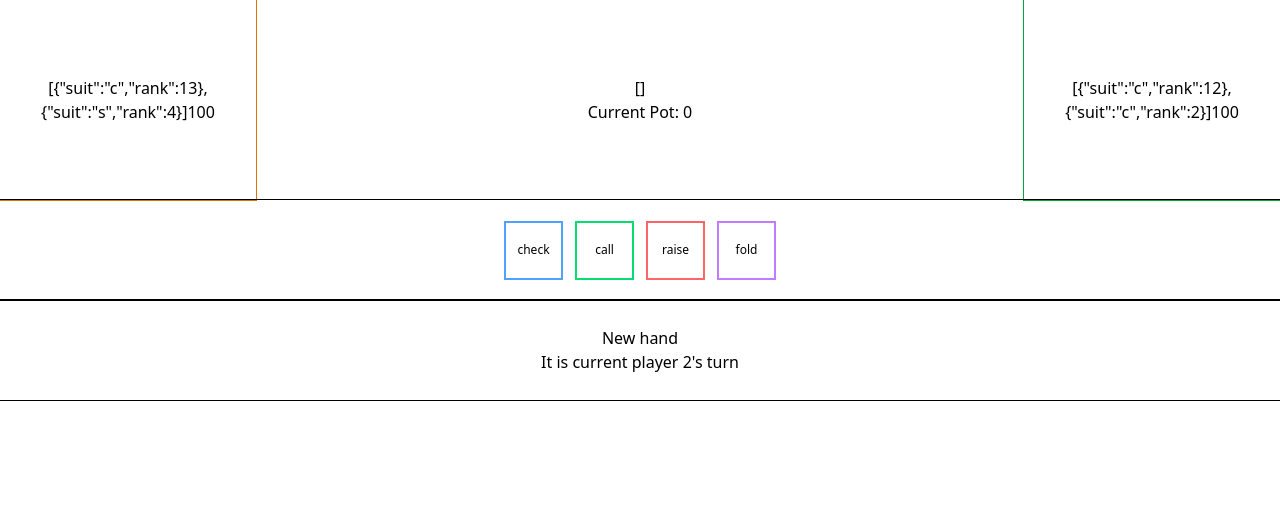
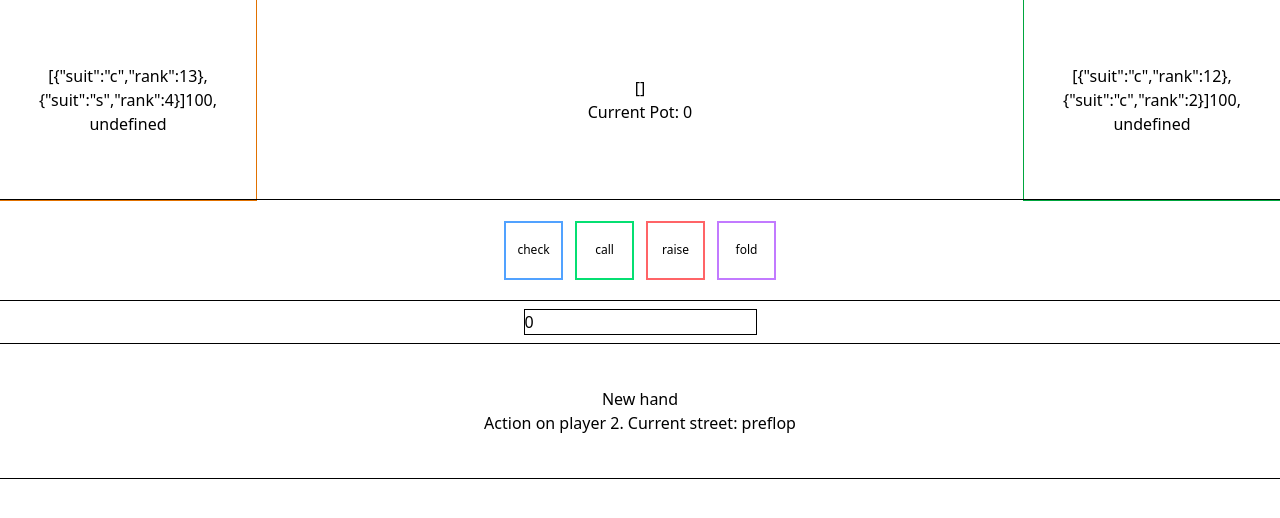
Before and after one commit to HarStu/headsup, a React (Vite) app: page / in a window 1280 px wide. Shown: the top 518 px of the page. Built offline with nearby package versions, Linux system fonts and the light colour scheme.

Commit message:
Implement wager field in frontend

```diff
--- a/src/App.tsx
+++ b/src/App.tsx
@@ -1,5 +1,6 @@
 import { useState, useEffect } from 'react'
-import type { Hand, Act } from './game.ts'
+import clsx from 'clsx'
+import type { Hand, Act, illegalAct } from './game.ts'
 import { generateHand, processAction } from './game.ts'
 import './App.css'
 
@@ -8,6 +9,7 @@ import './App.css'
 function App() {
 
   const [hand, setHand] = useState(generateHand())
+  const [proposedWager, setProposedWager] = useState(0)
 
   const playersAndBoardRowClass = "flex flex-row basis-1/4"
   const playerInfoClass = "flex w-[20%] items-center justify-center text-center"
@@ -15,17 +17,12 @@ function App() {
   const buttonRowClass = "flex flex-row basis-1/8 items-center justify-center"
   const buttonGridClass = "grid grid-cols-4 gap-4 max-w-fit h-11/20"
   const buttonClass = "flex aspect-square w-full h-full items-center justify-center text-xs outline outline-2"
-  const contextRowClass = "flex flex-col basis-1/8 items-center justify-center"
+  const wagerRowClass = "flex flex-row basis-1/18 items-center justify-center"
+  const contextRowClass = "flex flex-col basis-1/6 items-center justify-center"
 
-  // utility function to take a given act
-  const takeAction = (hand: Hand, act: Act) => {
-    if (hand.actionOn === 1) {
-      console.log(`Player 1 doing a ${act}`)
-      setHand(processAction(hand, { 'act': act, wager: hand.p1.wager }))
-    } else {
-      console.log(`Player 2 doing a ${act}`)
-      setHand(processAction(hand, { 'act': act, wager: hand.p2.wager }))
-    }
+  // helper function wrapping processAction
+  const doAct = (playerAct: Act) => {
+    setHand(processAction(hand, { act: playerAct, wager: proposedWager }))
   }
 
   return (
@@ -33,7 +30,7 @@ function App() {
       {/* Row containing the player information, with the board cards between them*/}
       <div className={playersAndBoardRowClass}>
         <div className={playerInfoClass + " outline outline-amber-600"}>
-          {JSON.stringify(hand.p1.holeCards) + JSON.stringify(hand.p1.stack)}
+          {JSON.stringify(hand.p1.holeCards) + JSON.stringify(hand.p1.stack) + ', ' + JSON.stringify(hand.p1.totalWager)}
         </div>
         <div className={boardClass}>
           <div>
@@ -44,25 +41,29 @@ function App() {
           </div>
         </div>
         <div className={playerInfoClass + " outline outline-green-600"}>
-          {JSON.stringify(hand.p2.holeCards) + JSON.stringify(hand.p2.stack)}
+          {JSON.stringify(hand.p2.holeCards) + JSON.stringify(hand.p2.stack) + ', ' + JSON.stringify(hand.p2.totalWager)}
         </div>
       </div>
       {/* Row containing buttons */}
       <div className={buttonRowClass + " outline"}>
         <div className={buttonGridClass}>
-          <div className={buttonClass + " outline-blue-400"} onClick={() => takeAction(hand, 'check')}>
+          <div className={buttonClass + " outline-blue-400"} onClick={() => doAct('check')}>
             check
           </div>
-          <div className={buttonClass + " outline-green-400"} onClick={() => takeAction(hand, 'call')}>
+          <div className={buttonClass + " outline-green-400"} onClick={() => doAct('call')}>
             call
           </div>
-          <div className={buttonClass + " outline-red-400"} onClick={() => takeAction(hand, 'raise')}>
+          <div className={buttonClass + " outline-red-400"} onClick={() => doAct('raise')}>
             raise
           </div>
-          <div className={buttonClass + " outline-purple-400"} onClick={() => takeAction(hand, 'fold')}>
+          <div className={buttonClass + " outline-purple-400"} onClick={() => doAct('fold')}>
             fold
           </div>
         </div>
+      </div>
+      {/* Row containing the wager controls */}
+      <div className={wagerRowClass}>
+        <input className={clsx("outline", hand.error === 'invalid wager' && "outline-red-600")} type="number" value={proposedWager} onChange={(e) => setProposedWager(Number(e.target.value))} />
       </div>
       {/* Row containing information about the current context of the game*/}
       <div className={contextRowClass + " outline"}>
@@ -70,7 +71,10 @@ function App() {
           {hand.context}
         </div>
         <div>
-          {`It is current player ${hand.actionOn}'s turn`}
+          {hand.winner == 'undetermined' ? `Action on player ${hand.actionOn}. Current street: ${hand.street}` : `Player ${hand.winner} wins the hand`}
+        </div>
+        <div>
+          {hand.error !== "na" && hand.error}
         </div>
       </div>
     </div >
```
